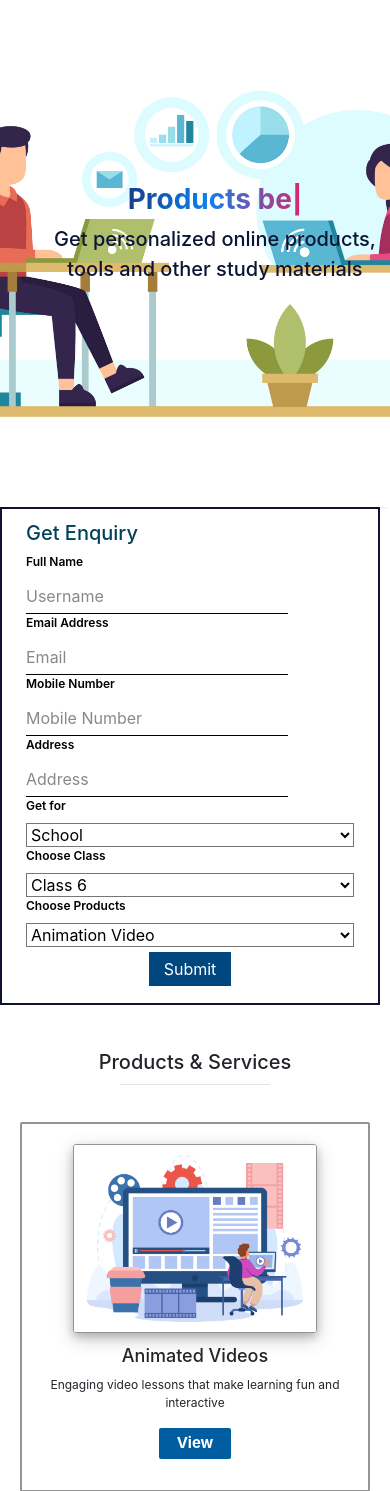
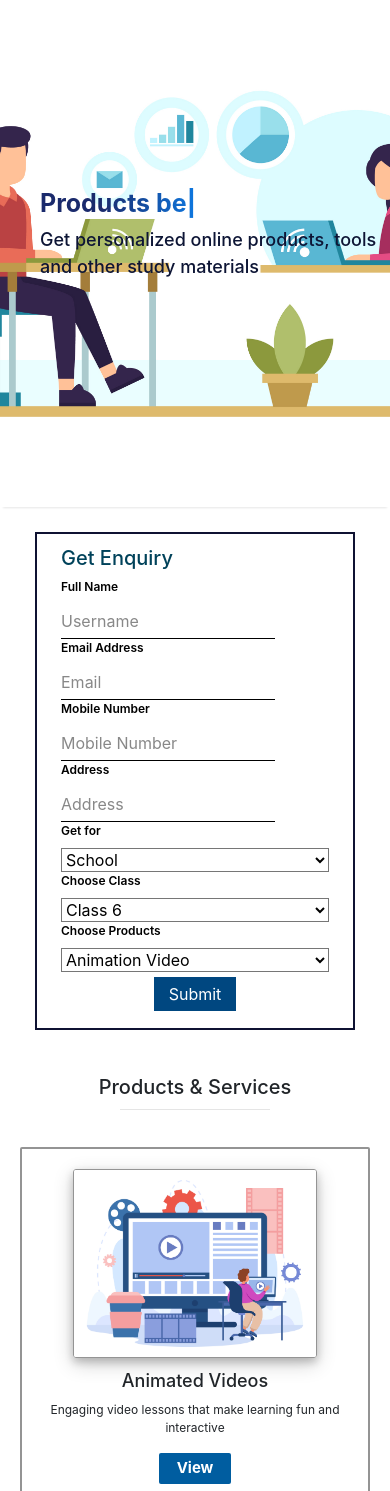
Before and after one commit to 075Purushottam/project-padaku, a Django app: page / in a window 390 px wide. Shown: the part 88-1579 px from the top of the page. Run offline with Django 3.2, Linux system fonts and the light colour scheme; some libraries are stand-ins or nearby versions.

Commit message:
update stylesheet

```diff
--- a/padaku/settings.py
+++ b/padaku/settings.py
@@ -25,7 +25,7 @@ SECRET_KEY = 'zujazm(uag)nxpgop62#9-z7#m)n$^i!cyr!y8fv&1_bmze)25'
 # SECURITY WARNING: don't run with debug turned on in production!
 DEBUG = True
 
-ALLOWED_HOSTS = ['*']
+ALLOWED_HOSTS = []
 
 
 # Application definition
--- a/static/styles/style.css
+++ b/static/styles/style.css
@@ -500,6 +500,8 @@ footer{
     }
     .mobile-enquiry{
         display: block;
+        margin: 25px auto;
+        width: 320px;
     }
     .res {
         display: block;
@@ -516,13 +518,23 @@ footer{
         font-size:10px;
         display:none;
     } */
-
+    .header{
+        display: flex;
+        flex-direction: column;
+        justify-content: center;
+        max-height: 60%;
+        padding: 15px 0;
+    }
+    /* .hero-section div{
+        border: 2px solid black;
+    } */
     .hero-section h1 {
-        font-size: 28px;
+        font-size: 25px;
     }
 
     .hero-section p {
-        font-size: 20px;
+        font-size: 18px;
+        /* border: 2px solid black; */
     }
 
     .hero-section button {
@@ -532,15 +544,7 @@ footer{
         padding: 8px;
        }
 
-    .header{
-        display: flex;
-        justify-content: center;
-        align-items: center;
-        text-align: center;
-        flex-direction: column;
-        max-height: 60%;
-        padding: 20px 0;
-    }
+
 
     .features-section{
         display: flex;
```
